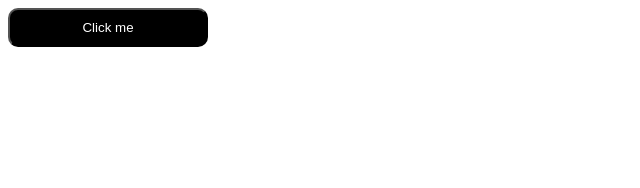
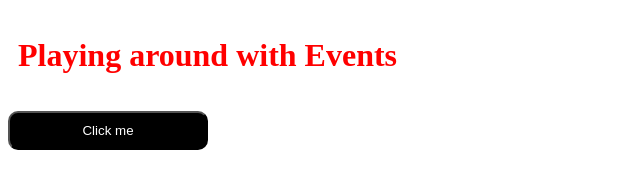
Before and after one commit to Dennisvw75/Events, a plain HTML site: page index.html in a window 1280 px wide. Shown: the whole page, without its empty margins (0-640 px from the left). Drawn offline with Linux system fonts and the light colour scheme.

Commit message:
Another commit...

```diff
--- a/app.js
+++ b/app.js
@@ -0,0 +1 @@
+console.log('Hello world');
--- a/index.html
+++ b/index.html
@@ -10,7 +10,7 @@
 </head>
 
 <body>
-
+  <h1>Playing around with Events</h1>
   <button class="cta cta-1">Click me</button>
 
   <script src="app.js"></script>
--- a/style.css
+++ b/style.css
@@ -1,3 +1,9 @@
+h1 {
+  padding: 10px;
+  line-height: 1.5;
+  color: red;
+}
+
 .cta-1 {
   padding: 10px;
   background: black;
```
